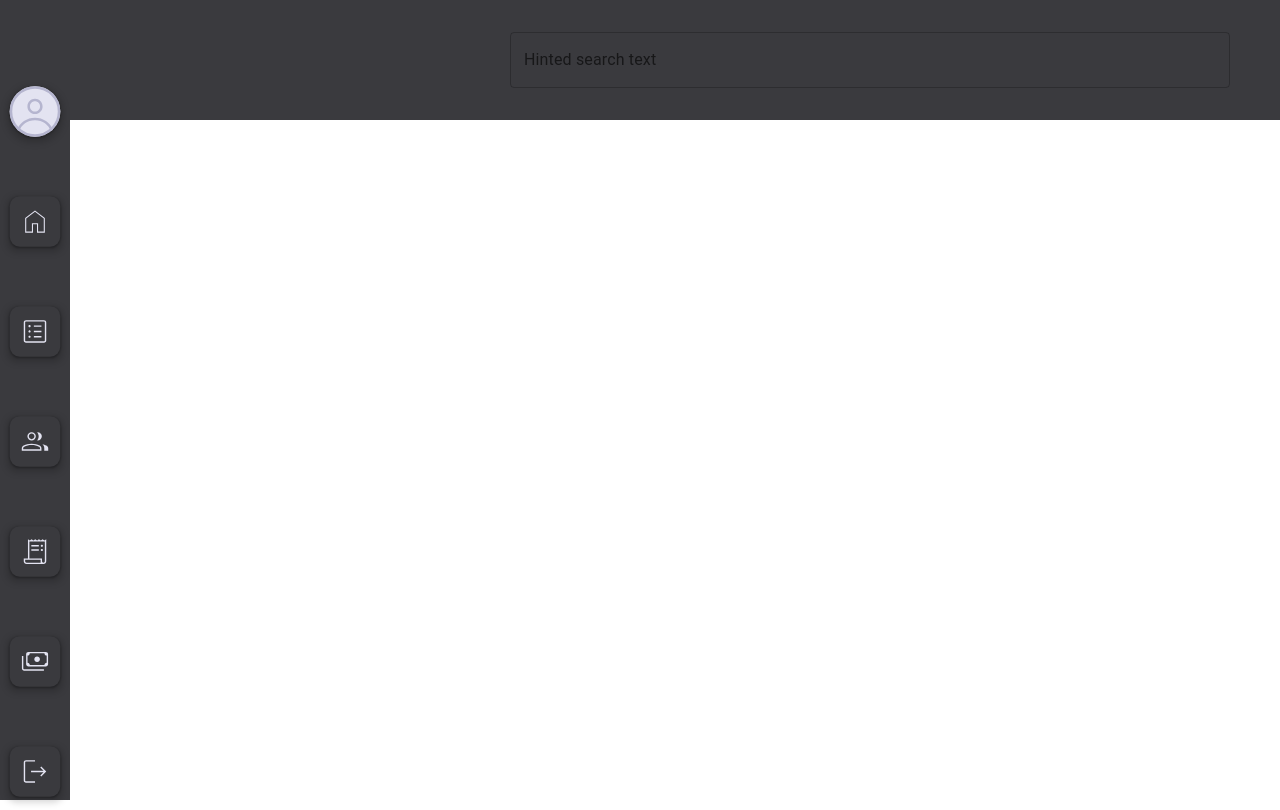
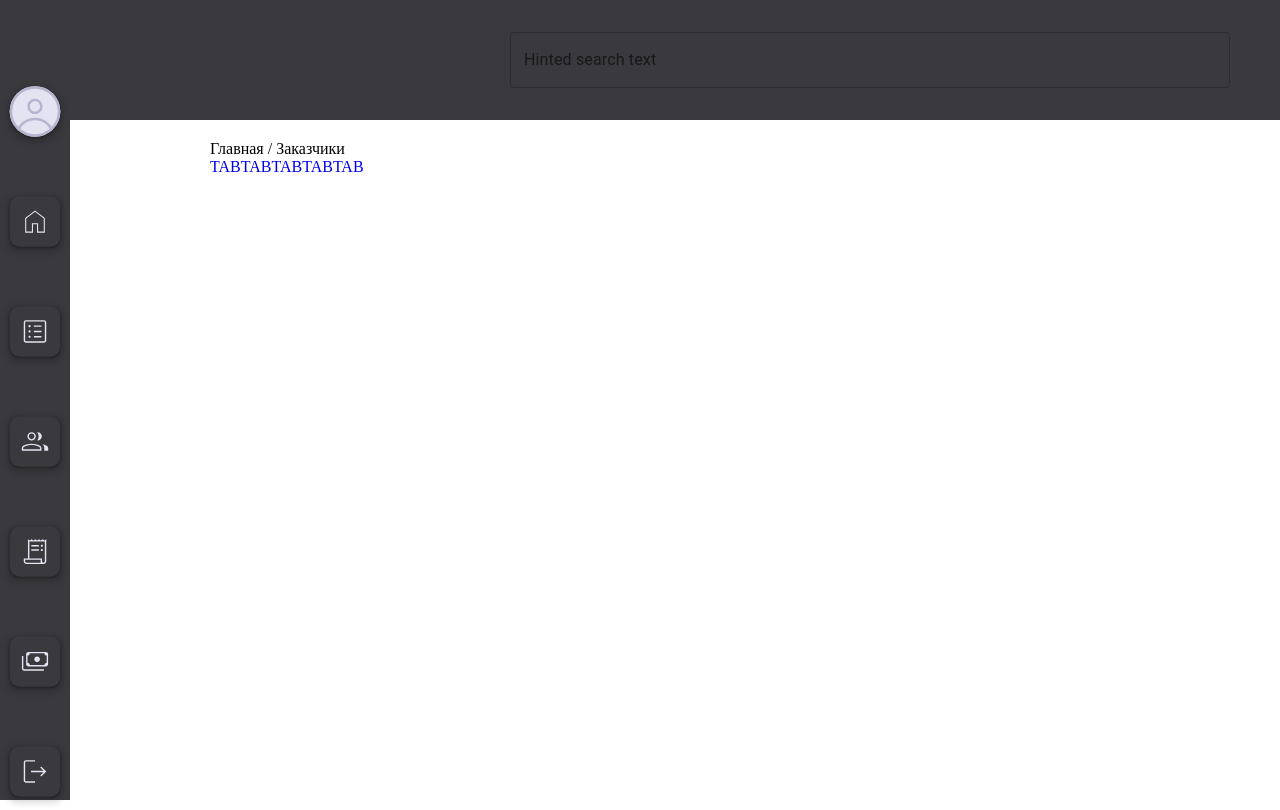
Before and after one commit to Tr3nuss/self-employment-front, a React (Vite) app: page /layout/customers in a window 1280 px wide. Shown: the top 810 px of the page. Built offline with nearby package versions, Linux system fonts and the light colour scheme.

Commit message:
dev feat (добавил разметку для Customers)

```diff
--- a/src/components/customerPage/customers.tsx
+++ b/src/components/customerPage/customers.tsx
@@ -1,12 +1,56 @@
 import { NavLink } from "react-router-dom";
 import { Box } from "@mui/material";
+import { blue } from "@mui/material/colors";
 
 export const CustomersPage = () => {
   return (
     <>
       <Box sx={{ maxWidth: "1740px" }}>
-        <Box sx={{ maxWidth: "1460px", margin: "40px auto" }}>
+        <Box sx={{ maxWidth: "1460px", margin: "20px auto" }}>
+          <p>Главная / Заказчики</p>
 
+          <Box>
+            <NavLink
+              to="*"
+              style={({ isActive }) => ({
+                textDecoration: isActive ? "underline dotted blue" : "none",
+              })}
+            >
+              TAB
+            </NavLink>
+            <NavLink
+              to="*"
+              style={({ isActive }) => ({
+                textDecoration: isActive ? "underline dotted blue" : "none",
+              })}
+            >
+              TAB
+            </NavLink>
+            <NavLink
+              to="*"
+              style={({ isActive }) => ({
+                textDecoration: isActive ? "underline dotted blue" : "none",
+              })}
+            >
+              TAB
+            </NavLink>
+            <NavLink
+              to="*"
+              style={({ isActive }) => ({
+                textDecoration: isActive ? "underline dotted blue" : "none",
+              })}
+            >
+              TAB
+            </NavLink>
+            <NavLink
+              to="*"
+              style={({ isActive }) => ({
+                textDecoration: isActive ? "underline dotted blue" : "none",
+              })}
+            >
+              TAB
+            </NavLink>
+          </Box>
         </Box>
       </Box>
     </>
```
